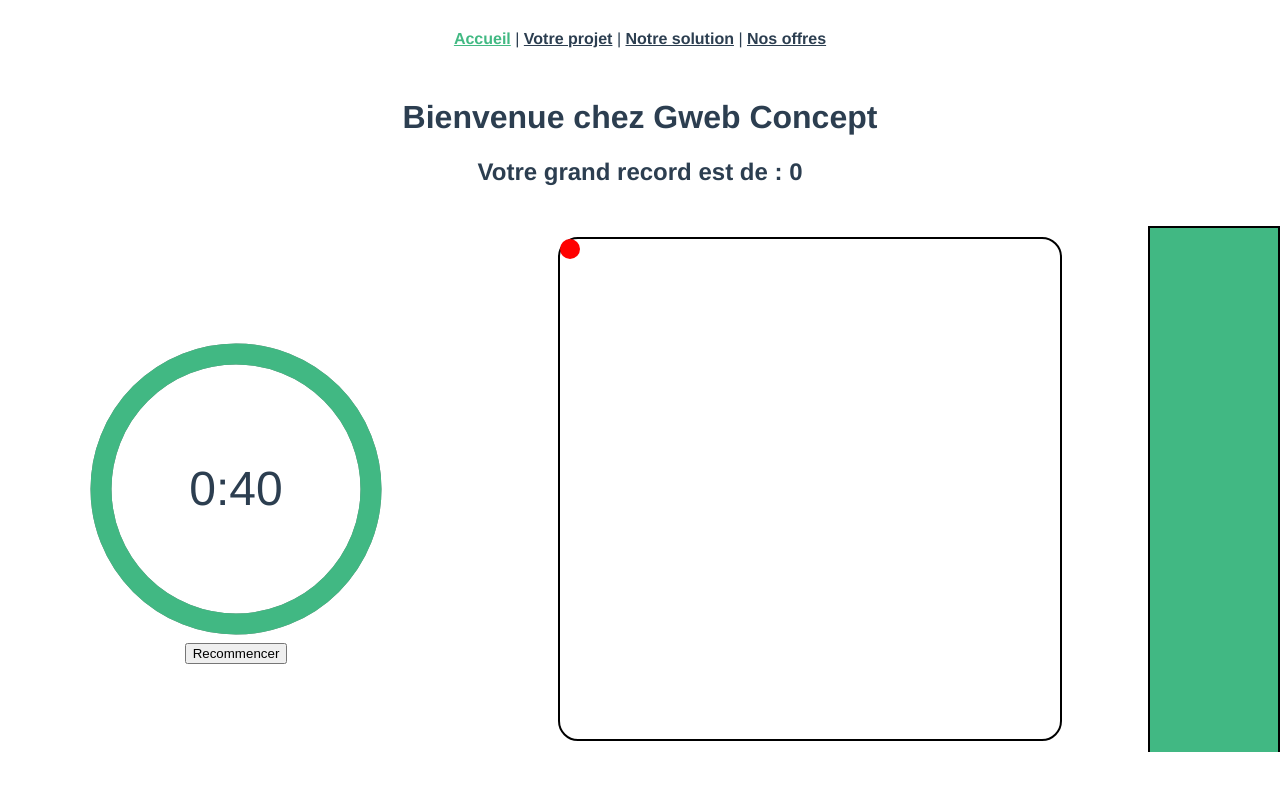
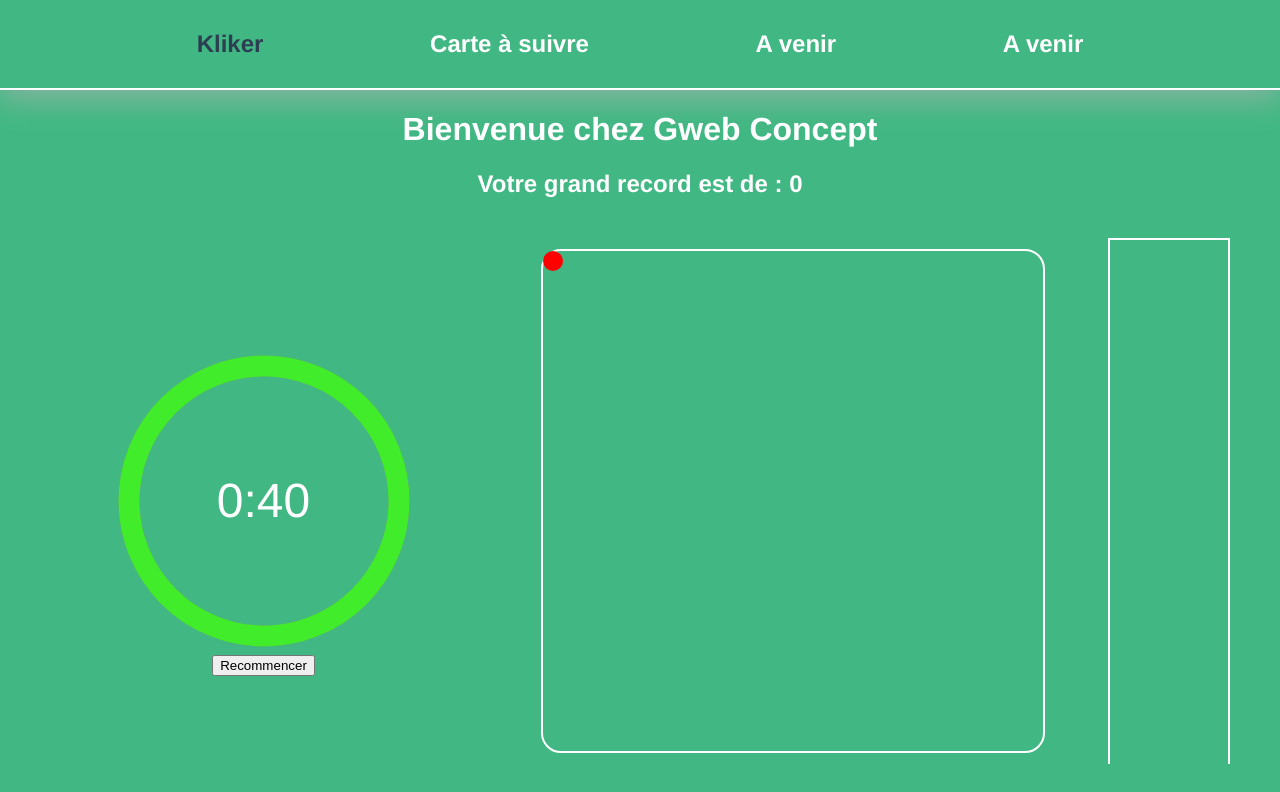
Before and after one commit to guillaumeC76/Gweb-Concept-VueJs, a Vue app: page /#/ in a window 1280 px wide. Shown: the top 792 px of the page. Built offline with nearby package versions, Linux system fonts and the light colour scheme.

Commit message:
Modif accueil et menu

```diff
--- a/src/App.vue
+++ b/src/App.vue
@@ -1,9 +1,9 @@
 <template>
   <div id="nav">
-    <router-link to="/">Accueil</router-link> |
-    <router-link to="/projet">Votre projet</router-link> |
-    <router-link to="/solution">Notre solution</router-link> |
-    <router-link to="/offres">Nos offres</router-link>
+    <router-link to="/">Kliker</router-link>
+    <router-link to="/Carte_a_suivre">Carte à suivre</router-link>
+    <router-link to="/solution">A venir</router-link>
+    <router-link to="/offres">A venir</router-link>
   </div>
   <router-view/>
 </template>
@@ -14,18 +14,31 @@
   -webkit-font-smoothing: antialiased;
   -moz-osx-font-smoothing: grayscale;
   text-align: center;
-  color: #2c3e50;
+  color: #ffffff;
 }
 
 #nav {
   padding: 30px;
+  display: flex;
+  align-items: center;
+  justify-content: space-evenly;
+  border-bottom: 2px solid #ffffff;
+  box-shadow: 0 10px 30px rgba(180, 180, 180, 0.6);
+
+  a:hover {
+    color: #2c3e50;
+    transition: 0.5s;
+  }
 
   a {
     font-weight: bold;
-    color: #2c3e50;
+    color: #ffffff;
+    text-decoration: none;
+    font-size: 1.5em;
+    transition: 0.5s;
 
     &.router-link-exact-active {
-      color: #42b983;
+      color: #2c3e50;
     }
   }
 }
--- a/src/router/index.js
+++ b/src/router/index.js
@@ -1,16 +1,16 @@
 import { createRouter, createWebHashHistory } from 'vue-router'
-import Header from '../views/Accueil.vue'
+import Header from '../views/Kliker.vue'
 
 const routes = [
   {
     path: '/',
-    name: 'Accueil',
+    name: 'Kliker',
     component: Header
   },
   {
-    path: '/projet',
-    name: 'Votre projet',
-    component: () => import('../views/Projet.vue')
+    path: '/carte_a_suivre',
+    name: 'Carte à suivre',
+    component: () => import('../views/Carte_a_suivre.vue')
   },
   {
     path: '/solution',
--- a/src/views/Accueil.vue
+++ b/src/views/Kliker.vue
@@ -206,6 +206,8 @@ export default {
 <style lang="scss">
 body {
   margin: 0;
+  background-color: rgb(65, 184, 131);
+  color: white;
 }
 
 .theFlex {
@@ -222,16 +224,18 @@ body {
   }
 }
 
+.home {
+  color: white;
+  margin: 0 50px;
+}
+
 .resultat {
-  display: flex;
-  align-items: center;
-  flex-direction: column;
   background-color: rgb(65, 184, 131);
   color: white;
   overflow-y: hidden;
   width: 10%;
   height: 524px;
-  border: 2px solid black;
+  border: 2px solid white;
   border-bottom: none;
 }
 
@@ -239,17 +243,16 @@ body {
   margin: 0;
   width: 100%;
   padding: 12px 0;
-  border-bottom: 2px solid black;
+  border-bottom: 2px solid white;
   transition: 1s;
 }
 
 .main {
   width: 500px;
   height: 500px;
-  border: 2px solid black;
+  border: 2px solid white;
   border-radius: 20px;
   margin: 0 auto;
-  display: block;
   position: relative;
   cursor: crosshair;
 }
@@ -293,7 +296,7 @@ body {
     stroke: currentColor;
 
     &.green {
-      color: rgb(65, 184, 131);
+      color: rgb(65, 236, 42);
     }
 
     &.orange {
```
Also changed, not shown: src/views/Carte_a_suivre.vue (renamed from src/views/Projet.vue).
